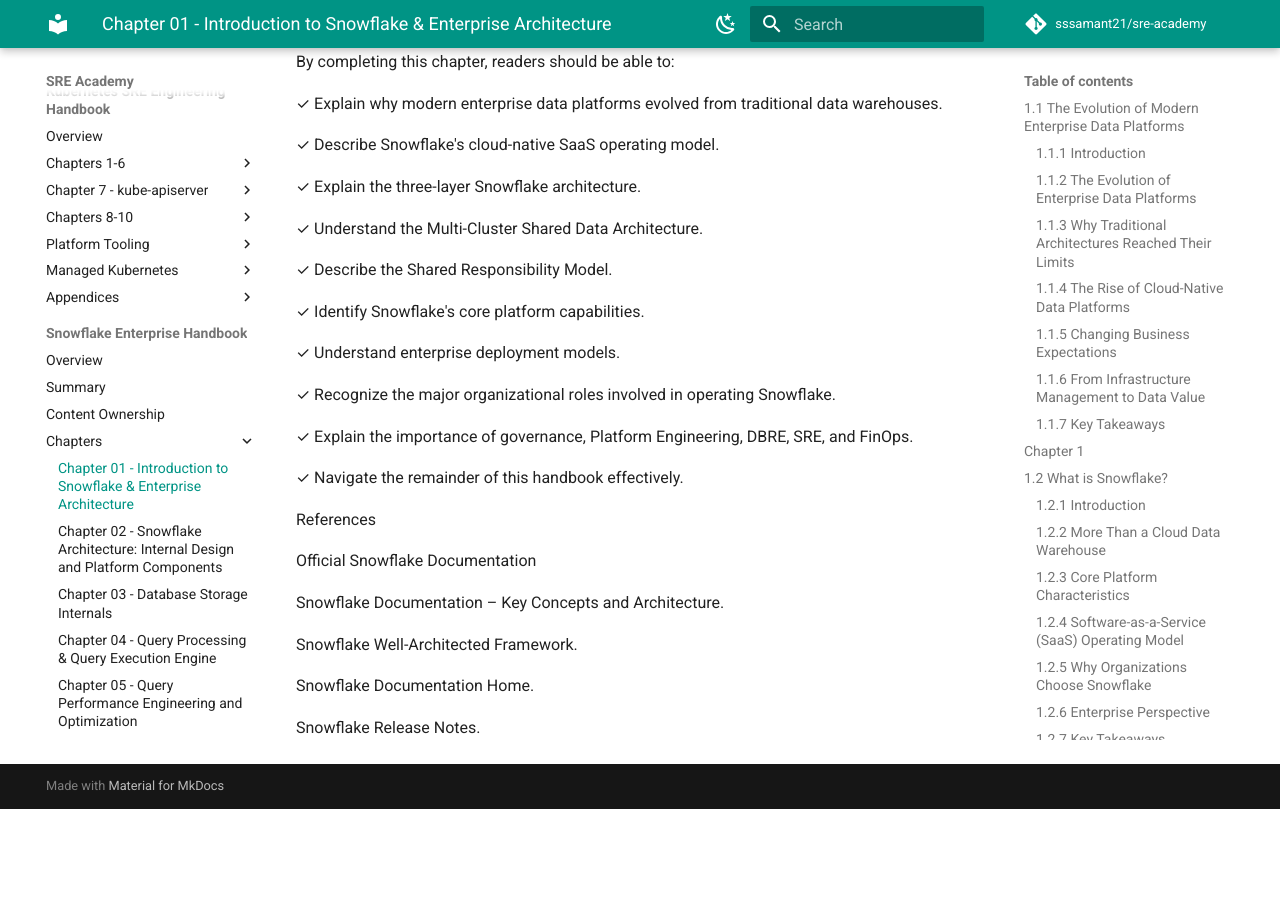
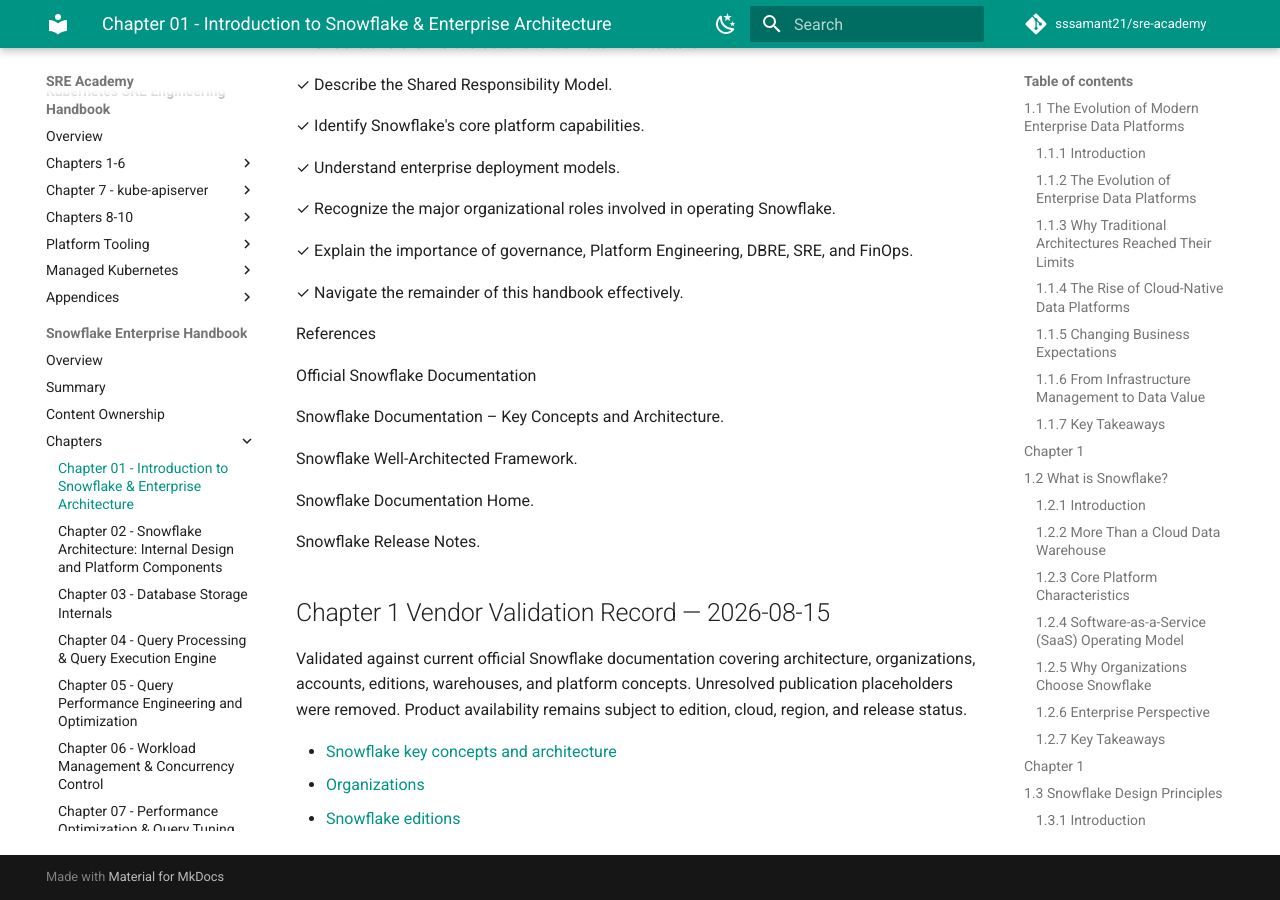
Before and after one commit to sssamant21/sre-academy, an MkDocs documentation site: the page built from docs/books/snowflake/chapter-01/README.md, in a window 1280 px wide and 900 px high, scrolled down 73970 px. Built offline with MkDocs 1.6.1 and Material for MkDocs 9.7.7, drawn with Linux system fonts in a browser that asks for light colours; comment, search, counter and statistics services are not loaded; before the commit the page ends 74779 px from its top, so only the background shows below that; some of the changed text lies outside the part shown.

Commit message:
docs(snowflake): validate chapter 01 against official sources

```diff
--- a/docs/books/snowflake/chapter-01/README.md
+++ b/docs/books/snowflake/chapter-01/README.md
@@ -2852,3 +2850,12 @@
 Snowflake Documentation Home.
 
 Snowflake Release Notes.
+
+
+## Chapter 1 Vendor Validation Record — 2026-08-15
+
+Validated against current official Snowflake documentation covering architecture, organizations, accounts, editions, warehouses, and platform concepts. Unresolved publication placeholders were removed. Product availability remains subject to edition, cloud, region, and release status.
+
+- [Snowflake key concepts and architecture](https://docs.snowflake.com/en/user-guide/intro-key-concepts)
+- [Organizations](https://docs.snowflake.com/en/user-guide/organizations)
+- [Snowflake editions](https://docs.snowflake.com/en/user-guide/intro-editions)
```
Also changed, not shown: other parts of docs/books/snowflake/chapter-01/README.md (+0 -2 lines).
